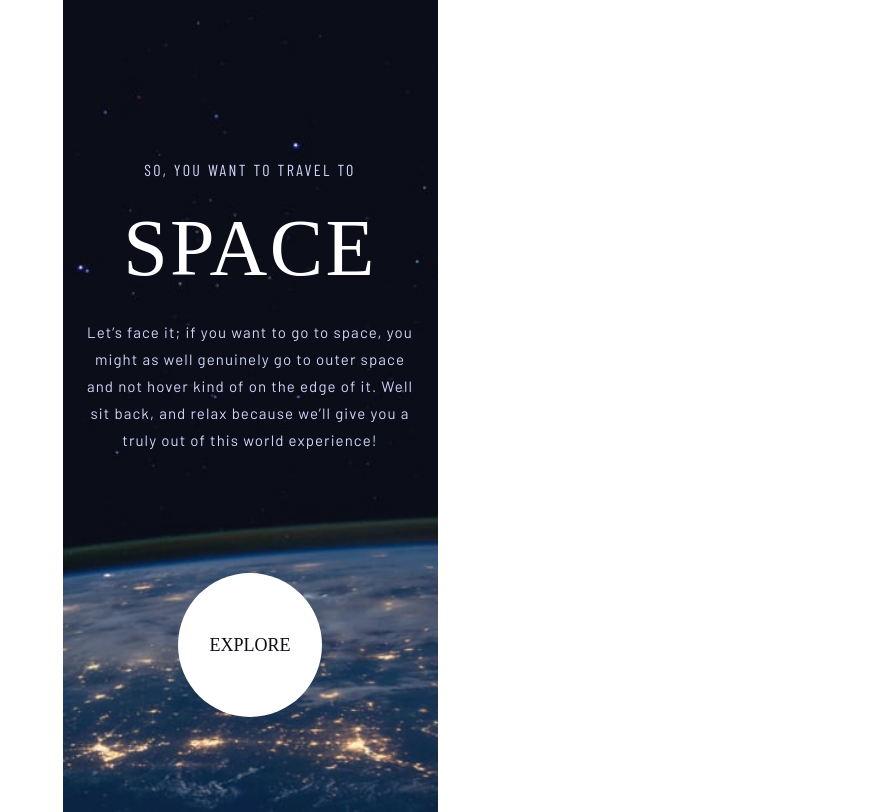
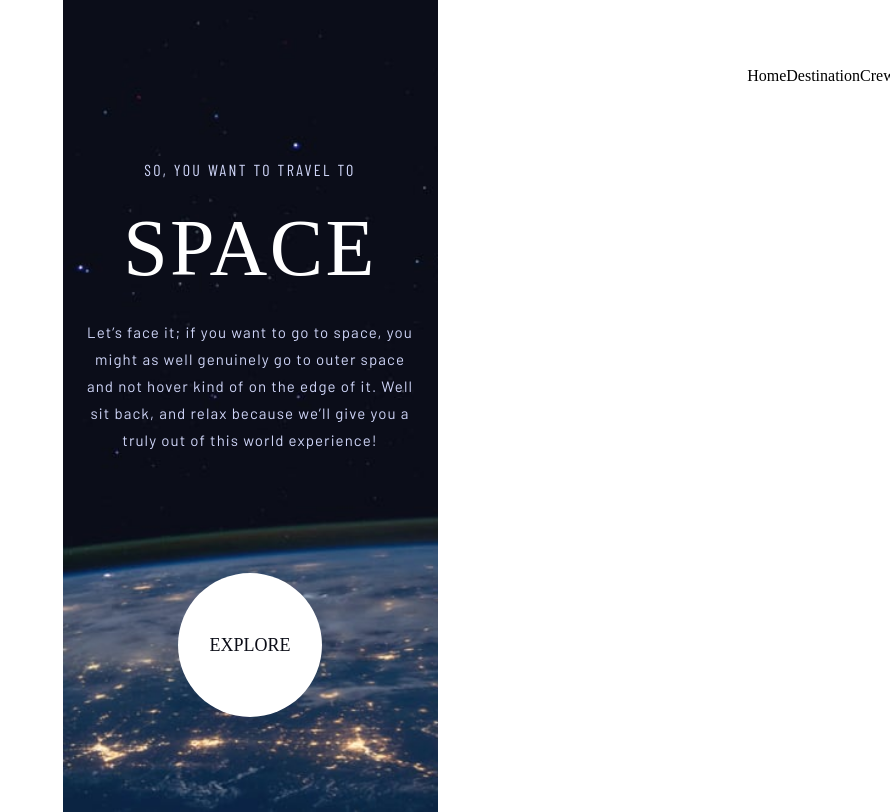
Before and after one commit to eric-suzuki-dev/fe.mentor-23-space-tourism-website-main, a React (Vite) app: page / in a window 1280 px wide. Shown: the top 812 px of the page, without its empty margins (390-1280 px from the left). Built offline with nearby package versions, Linux system fonts and the light colour scheme; a web font is replaced by a local one.

Commit message:
styles/ Desktop  NavBar

```diff
--- a/src/components/Navbar/DesktopNav.module.css
+++ b/src/components/Navbar/DesktopNav.module.css
@@ -7,7 +7,22 @@
     justify-content: space-between;
 }
 
-.NavbarMobilelogo{
+.NavbarDesktoplogo{
     width: 48px;
     height: 48px;
 }
+
+.BarDesktop{
+    display: flex;
+    flex-direction: row;
+    align-items: center;
+    justify-content: space-between;
+}
+
+/* .BraDesktop_box{
+
+} */
+
+.BarDesktop_number{
+color: var(--white);
+}
```
